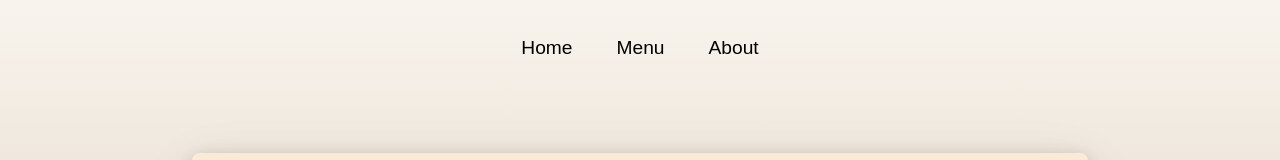
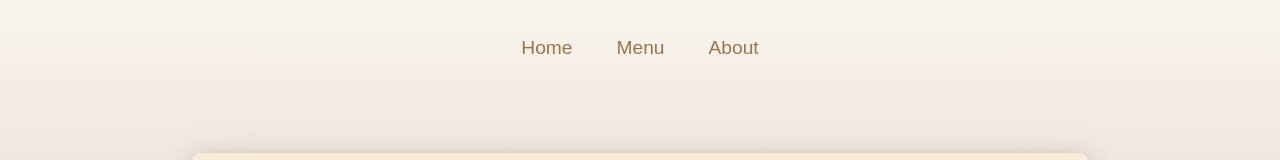
Before and after one commit to Ezz1997/restaurant-page, a website built with webpack: page src/template.html in a window 1280 px wide. Shown: the top 160 px of the page. Built offline with nearby package versions, Linux system fonts and the light colour scheme; a web font is replaced by a local one.

Commit message:
Change nav menu buttons color

```diff
--- a/src/styles.css
+++ b/src/styles.css
@@ -44,6 +44,7 @@ body {
     background: transparent;
     cursor: pointer;
     font-size: larger;
+    color: #99754b;
 }
 
 .nav-btn:hover {
```
